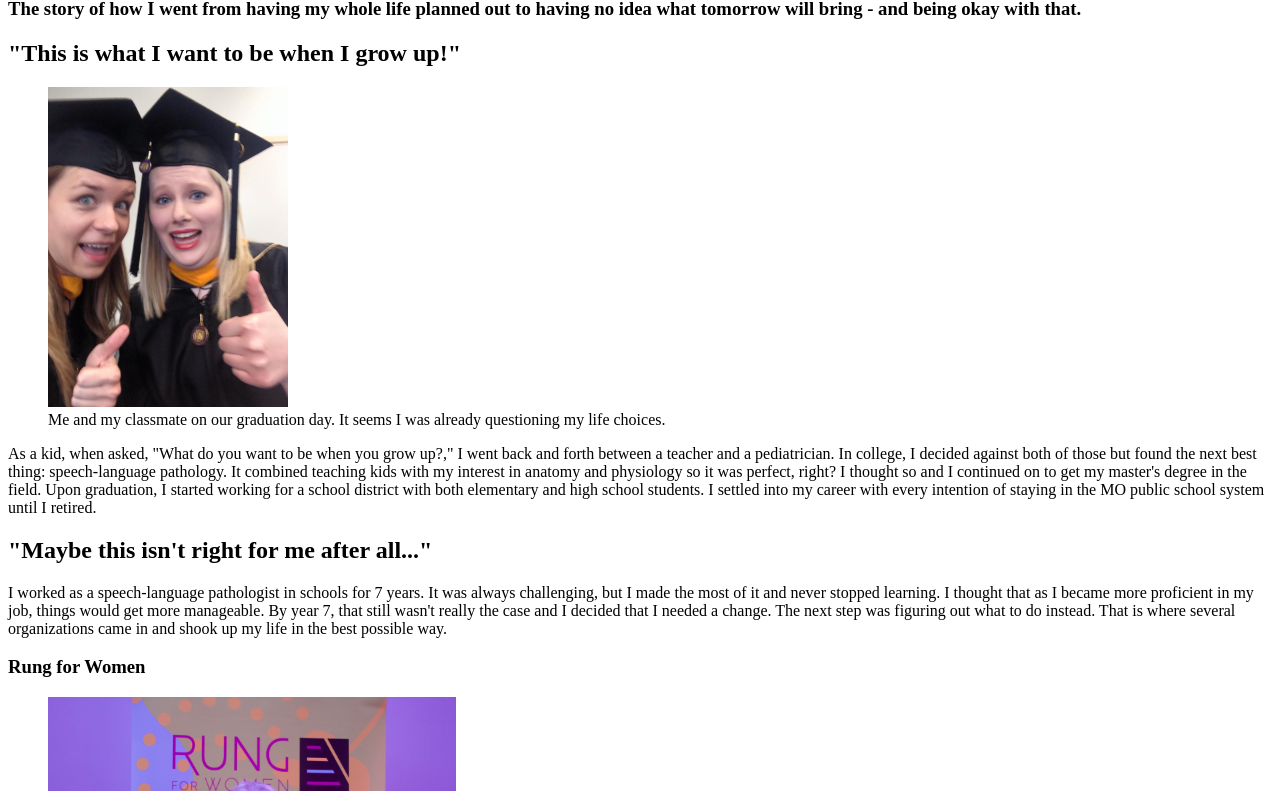
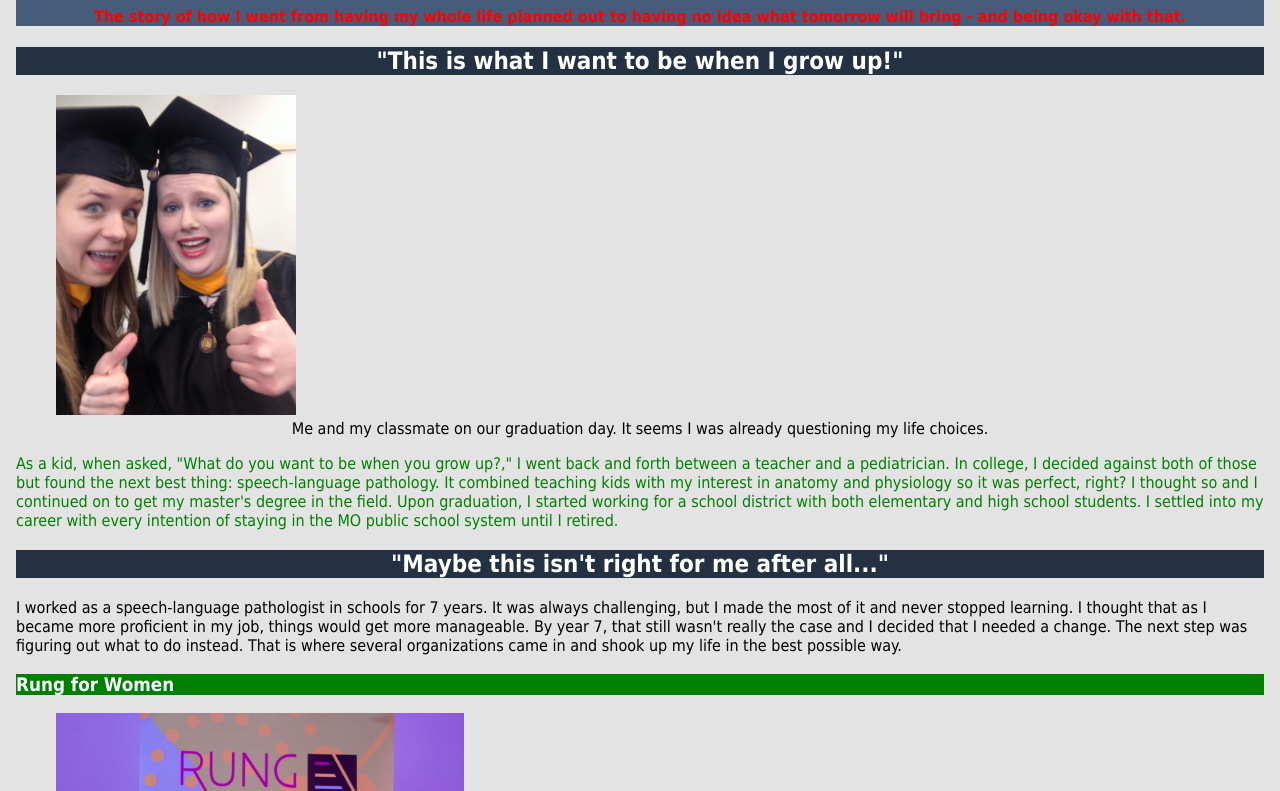
Before and after one commit to PT-Web-Dev-Jan-23/js-assignment-4-html-me-something-kdj275, a website: page index.html in a window 1280 px wide. Shown: the part 82-873 px from the top of the page. Drawn offline with Linux system fonts and the light colour scheme; files whose address does not match are found by name.

Commit message:
added required CSS elements

```diff
--- a/index.html
+++ b/index.html
@@ -1,23 +1,25 @@
 <!DOCTYPE html>
 <html>
    <head>
+      <title>Kelsey Jungermann - How Did I Get Here?</title>
+      <link rel="stylesheet" type="text/css" href="styles.css">
    </head>
    <body>
-      <header>
-         <h1>&quot;How did I get here?&quot;</h1>
-         <h3>The story of how I went from having my whole life planned out to having no idea what tomorrow will bring - and being okay with that.</h3>
+      <header class="mainHeading center">
+         <h1 class="center">&quot;How did I get here?&quot;</h1>
+         <h4 class="center">The story of how I went from having my whole life planned out to having no idea what tomorrow will bring - and being okay with that.</h4>
       </header>
       <main>
          <article>
+            <h2 class="center">&quot;This is what I want to be when I grow up!&quot;</h2>
             <section>
-               <h2>&quot;This is what I want to be when I grow up!&quot;</h2>
                <figure>
                   <img src="/Users/kelseyjungermann/js-assignment-4-html-me-something-kdj275/images/graduation.jpeg" alt="my friend and me on graduation day" width="240" height="320">
-                  <figcaption>
+                  <figcaption class="center">
                      Me and my classmate on our graduation day. It seems I was already questioning my life choices.
                   </figcaption>
                </figure>
-               <p>
+               <p id="testP" class="funParagraph">
                   As a kid, when asked, "What do you want to be when you grow up?," I went back and forth between a teacher and a pediatrician.
                   In college, I decided against both of those but found the next best thing: speech-language pathology.
                   It combined teaching kids with my interest in anatomy and physiology so it was perfect, right?
@@ -26,8 +28,8 @@
                </p>
 
             </section>
+            <h2 class="center fourth-color">"Maybe this isn't right for me after all..."</h2>
             <section>
-               <h2>"Maybe this isn't right for me after all..."</h2>
                <p>
                   I worked as a speech-language pathologist in schools for 7 years. It was always challenging, but I made the most of it and never stopped learning. I thought that as I became more proficient in my job, things would get more manageable.
                   By year 7, that still wasn't really the case and I decided that I needed a change. The next step was figuring out what to do instead. That is where several organizations came in and shook up my life in the best possible way.
@@ -35,7 +37,7 @@
                <h3>Rung for Women</h3>
                <figure>
                   <img src="/Users/kelseyjungermann/js-assignment-4-html-me-something-kdj275/images/Rung.jpeg" alt="Me with Rung president and founder" width="408" height="272">
-                  <figcaption>
+                  <figcaption class="center">
                      Me with the president and founder of Rung after completing the program, no longer questioning most of my life choices.
                   </figcaption>
                </figure>
@@ -54,8 +56,8 @@
                <h4>For more information about LaunchCode, click <a href="https://www.launchcode.org/" target="_blank">here</a>.</h4>
                <h4>To watch a video from "Living St. Louis" on PBS featuring my LaunchCode class, click <a href="https://youtube.com/watch?v=HZ0iP-ZAcDs&si=EnSIkaIECMiOmarE" target="_blank">here</a>.</h4>
             </section>
+            <h2 class="center third-color">"What now?!?"</h2>
             <section>
-               <h2>"What now?!?"</h2>
                <p>Good question. What happens after LaunchCode is still up in the air. The idea of working in the field of technology is still very new to me and I'm not sure exactly what job is right for me.
                   The parts of me that went into the field of speech pathology because I cared about communication and wanted to help people, to make a difference, haven't changed. I have a few ideas that combine
                   the old with the new, including software developer for communication apps, natural language processing engineer, and accessibility engineer. Until then, I'm continuing to learn each day and taking everything one step at a time.
--- a/styles.css
+++ b/styles.css
@@ -1 +1,38 @@
 /* Write your CSS here! */
+html {
+    margin-top: 8px;
+    margin-left: 8px;
+    margin-bottom: 8px;
+    margin-right: 8px;
+    display: block;
+}
+body {
+    font-family:'Tahoma';
+    background: #e3e3e3;
+}
+
+.first-color {
+	background: #263f44 ;
+    color: #f1f1f1;
+}
+
+.mainHeading {
+	background: #455d7a;
+    color: red;
+}
+
+
+.center{
+    text-align: center;
+  }
+h2 {
+    background: #233142;
+    color: white;
+}
+h3 {
+    background: green;
+    color: white;
+}
+#testP {
+    color: green;
+}
```
